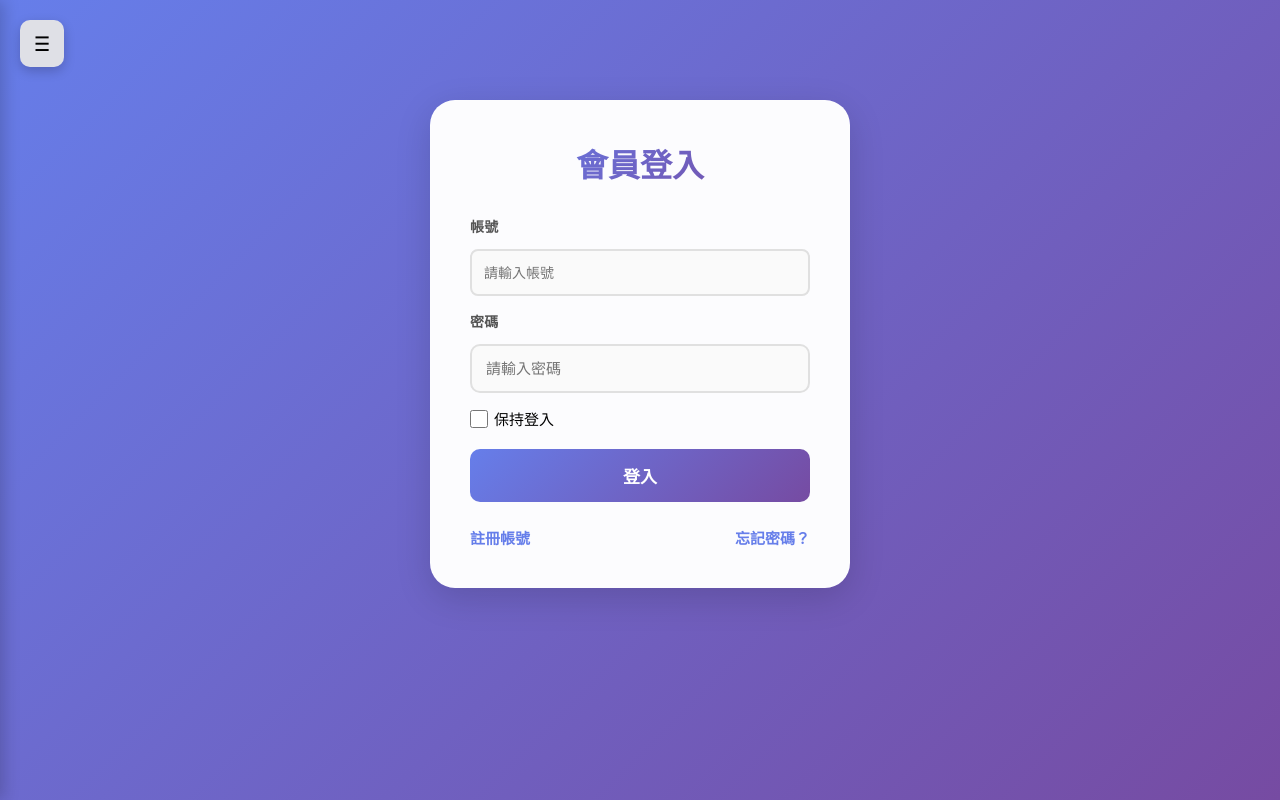
After one commit to chengyi003/yidemo, a PHP site: page /login.php in a window 1280 px wide. The commit adds this page. Run offline with PHP 8.4, Linux system fonts and the light colour scheme.

Commit message:
登入登出

```diff
--- /dev/null
+++ b/finance/login.php
@@ -0,0 +1,179 @@
+<!DOCTYPE html>
+<html lang="zh-Hant">
+<head>
+    <meta charset="UTF-8">
+    <meta name="viewport" content="width=device-width, initial-scale=1.0">
+    <title>會員登入</title>
+
+    <!-- 引用你的主風格 -->
+    <link rel="stylesheet" href="style.css">
+<style>
+    .login-card {
+        max-width: 420px;
+        margin: 80px auto;
+        background: rgba(255, 255, 255, 0.98);
+        padding: 40px;
+        border-radius: 25px;
+        box-shadow: 0 10px 35px rgba(0, 0, 0, 0.15);
+    }
+
+    .login-card h2 {
+        text-align: center;
+        margin-bottom: 30px;
+        font-size: 2em;
+        font-weight: 700;
+        background: linear-gradient(135deg, #667eea 0%, #764ba2 100%);
+        -webkit-background-clip: text;
+        -webkit-text-fill-color: transparent;
+    }
+
+    /* 統一輸入框 */
+    .form-group input {
+        width: 100%;
+        padding: 14px;
+        border-radius: 10px;
+        border: 2px solid #e0e0e0;
+        font-size: 15px;
+        background: #fafafa;
+        margin-top: 5px;
+        transition: 0.25s;
+    }
+
+    .form-group input:focus {
+        outline: none;
+        border-color: #667eea;
+        background: #fff;
+        box-shadow: 0 0 0 3px rgba(102,126,234,0.15);
+    }
+
+    .remember-box {
+        margin-top: 10px;
+        display: flex;
+        align-items: center;
+        gap: 6px;
+        font-size: 15px;
+    }
+
+    .remember-box input {
+        width: 18px;
+        height: 18px;
+        accent-color: #667eea;
+    }
+
+    /* 登入按鈕 */
+    .login-btn {
+        width: 100%;
+        padding: 14px;
+        margin-top: 20px;
+        border-radius: 10px;
+        font-size: 17px;
+        font-weight: 700;
+        border: none;
+        cursor: pointer;
+        background: linear-gradient(135deg, #667eea 0%, #764ba2 100%);
+        color: #fff;
+        transition: all 0.3s ease;
+    }
+
+    .login-btn:hover {
+        transform: translateY(-2px);
+        box-shadow: 0 6px 20px rgba(102, 126, 234, 0.4);
+    }
+
+    /* 下方連結 */
+    .extra-links {
+        margin-top: 25px;
+        display: flex;
+        justify-content: space-between;
+    }
+
+    .extra-links a {
+        font-size: 15px;
+        color: #667eea;
+        font-weight: 700;
+        text-decoration: none;
+    }
+
+    .extra-links a:hover {
+        text-decoration: underline;
+        color: #764ba2;
+    }
+</style>
+<link rel="stylesheet" href="sidebar.css">
+</head>
+
+<body>
+<?php include "sidebar.php"; ?>
+<div class="login-card">
+    <h2>會員登入</h2>
+
+    <div class="form-group">
+        <label>帳號</label>
+        <input type="text" id="account" placeholder="請輸入帳號">
+    </div>
+
+    <div class="form-group">
+        <label>密碼</label>
+        <input type="password" id="password" placeholder="請輸入密碼">
+    </div>
+
+    <div class="remember-box">
+        <input type="checkbox" id="remember">
+        <label for="remember">保持登入</label>
+    </div>
+
+    <button class="login-btn" onclick="doLogin()">登入</button>
+
+    <div class="extra-links">
+        <a href="register.php">註冊帳號</a>
+        <a href="#">忘記密碼？</a>
+    </div>
+</div>
+
+<script>
+function doLogin() {
+    const btn = document.querySelector(".login-btn");
+    btn.disabled = true;
+    btn.textContent = "登入中…";
+
+    let payload = {
+        account: document.getElementById("account").value.trim(),
+        password: document.getElementById("password").value.trim(),
+        remember: document.getElementById("remember").checked ? 1 : 0
+    };
+
+    if (!payload.account || !payload.password) {
+        alert("帳號與密碼不能為空");
+        btn.disabled = false;
+        btn.textContent = "登入";
+        return;
+    }
+
+    fetch("login_check.php", {
+        method: "POST",
+        headers: { "Content-Type": "application/json" },
+        body: JSON.stringify(payload)
+    })
+    .then(r => r.json())
+    .then(res => {
+        if (res.status === "success") {
+            alert("登入成功！");
+            location.href = "index.php";
+        } else {
+            alert(res.msg);
+        }
+    })
+    .catch(err => {
+        alert("連線錯誤，請稍後再試");
+        console.error(err);
+    })
+    .finally(() => {
+        btn.disabled = false;
+        btn.textContent = "登入";
+    });
+}
+</script>
+
+</body>
+<script src="sidebar.js"></script>
+</html>
--- a/finance/register_save.php
+++ b/finance/register_save.php
@@ -94,7 +94,7 @@ if ($chk->rowCount() > 0) {
 }
 
 /* ====== 新增會員 ====== */
-$sql = "INSERT INTO member (account, pwd, email, is_admin) VALUES (?, ?, ?, 0)";
+$sql = "INSERT INTO member (account, pwd, email, is_admin) VALUES (?, ?, ?)";
 $insert = $pdo->prepare($sql);
 $insert->execute([
     $account,
--- a/finance/sidebar.css
+++ b/finance/sidebar.css
@@ -1,24 +1,85 @@
-/* 左側滑出 */
+/* ==========================================
+   左側滑出選單（側邊欄）
+   ========================================== */
+
+/* 整個側欄區塊 */
 .side-menu{
-  position:fixed; left:-220px; top:0; width:220px; height:100%;
-  background:#ffffffee; backdrop-filter:blur(6px);
-  box-shadow:4px 0 12px rgba(0,0,0,.2);
-  transition:all .3s ease; z-index:2000; padding:20px;
+  position:fixed;
+  left:-220px;
+  top:0;
+  width:220px;
+  height:100%;
+
+  /* 淺灰霧面背景（你剛剛要的版本） */
+  background:rgba(245,245,245,0.95);
+  backdrop-filter:blur(8px);
+
+  box-shadow:4px 0 15px rgba(0,0,0,.18);
+  transition:all .3s ease;
+  z-index:2000;
+  padding:20px;
 }
+
 .side-menu.open{ left:0; }
 
-.side-header{ font-size:18px; font-weight:700; color:#444; margin-bottom:20px; }
+/* 標題文字 */
+.side-header{
+  font-size:18px;
+  font-weight:700;
+  color:#444;
+  margin-bottom:20px;
+}
+
+/* 每一個連結 */
 .side-links a{
-  display:block; padding:12px 0; color:#555; font-size:15px; font-weight:600;
-  text-decoration:none; border-bottom:1px solid #eee; transition:.2s;
+  display:block;
+  padding:12px 0;
+  color:#555;
+  font-size:15px;
+  font-weight:600;
+  text-decoration:none;
+  border-bottom:1px solid #eee;
+  transition:.2s;
 }
-.side-links a:hover{ color:#764ba2; }
 
-.keep-login{ margin-top:20px; display:flex; gap:10px; align-items:center; font-size:14px; color:#444; }
+.side-links a:hover{
+  color:#764ba2;
+}
+
+/* 保持登入區塊 */
+.keep-login{
+  margin-top:20px;
+  display:flex;
+  gap:10px;
+  align-items:center;
+  font-size:14px;
+  color:#444;
+}
+
+/* ==========================================
+   漢堡按鈕（側欄開關）
+   ========================================== */
 
 .side-toggle{
-  position:fixed; top:20px; left:20px; background:#ffffffcc; padding:10px 14px;
-  border-radius:10px; font-size:20px; box-shadow:0 4px 12px rgba(0,0,0,.2);
-  cursor:pointer; z-index:2100; transition:.2s;
+  position:fixed;
+  top:20px;
+  left:20px;
+
+  /* 由白改成灰色按鈕 */
+  background:rgba(230,230,230,0.95);
+
+  padding:10px 14px;
+  border-radius:10px;
+
+  font-size:20px;
+  cursor:pointer;
+
+  box-shadow:0 4px 12px rgba(0,0,0,.2);
+  transition:.2s;
+
+  z-index:2100;
 }
-.side-toggle:hover{ transform:scale(1.05); }
+
+.side-toggle:hover{
+  transform:scale(1.05);
+}
--- a/finance/sidebar.php
+++ b/finance/sidebar.php
@@ -2,13 +2,15 @@
 <div class="side-menu" id="sideMenu">
   <div class="side-header">會員選單</div>
   <div class="side-links">
+    <a href="index.php">首頁</a>
     <a href="login.php">登入</a>
+    <a href="logout.php">登出</a>
     <a href="register.php">註冊</a>
     <a href="forgot.php">忘記密碼</a>
 
-    <label class="keep-login">
+    <!-- <label class="keep-login">
       <input type="checkbox" id="keepLogin"> 保持登入
-    </label>
+    </label> -->
   </div>
 </div>
 
```
Also changed, not shown: finance/auth_check.php (added, +55 -0 lines), finance/bootstrap.php (added, +35 -0 lines), finance/login_check.php (added, +93 -0 lines), finance/logout.php (added, +24 -0 lines).
